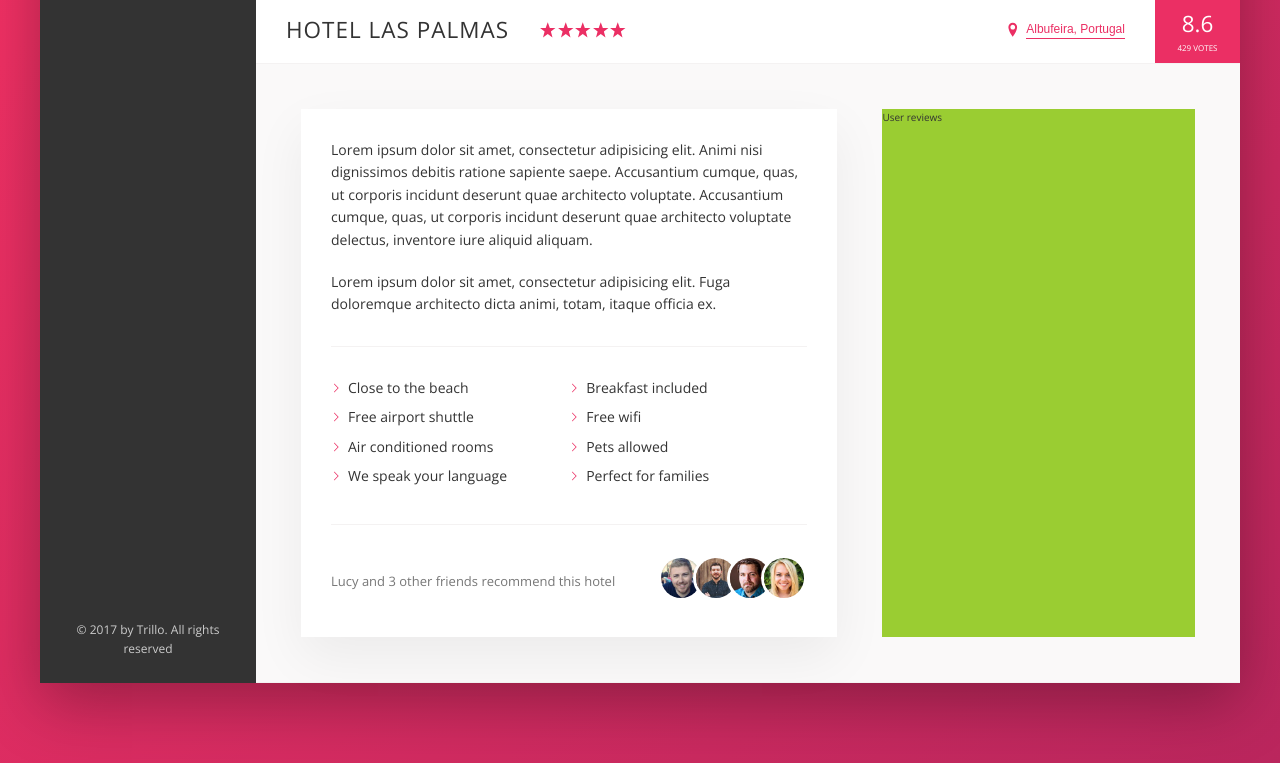
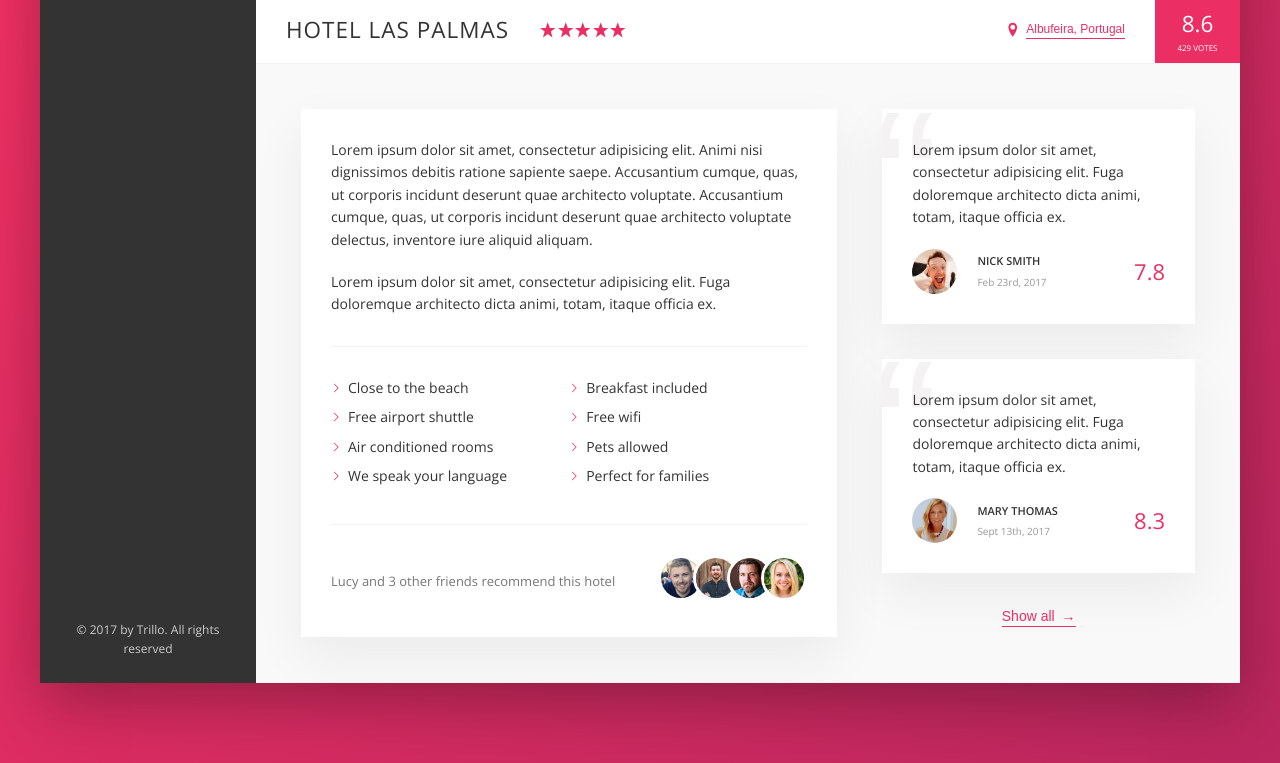
Before and after one commit to Conal84/Trillo-project, a website: page index.html in a window 1280 px wide. Shown: the part 538-1301 px from the top of the page. Drawn offline with nearby package versions, Linux system fonts and the light colour scheme.

Commit message:
Completed user review section

```diff
--- a/index.html
+++ b/index.html
@@ -196,7 +196,45 @@
                 </div>
               </div>
             </div>
-            <div class="user-reviews">User reviews</div>
+            <div class="user-reviews">
+              <figure class="review">
+                <blockquote class="review__text">
+                  Lorem ipsum dolor sit amet, consectetur adipisicing elit. Fuga
+                  doloremque architecto dicta animi, totam, itaque officia ex.
+                </blockquote>
+                <figcaption class="review__user">
+                  <img
+                    src="img/user-1.jpg"
+                    alt="User 1"
+                    class="review__photo"
+                  />
+                  <div class="review__user-box">
+                    <p class="review__user-name">Nick Smith</p>
+                    <p class="review__user-date">Feb 23rd, 2017</p>
+                  </div>
+                  <div class="review__rating">7.8</div>
+                </figcaption>
+              </figure>
+              <figure class="review">
+                <blockquote class="review__text">
+                  Lorem ipsum dolor sit amet, consectetur adipisicing elit. Fuga
+                  doloremque architecto dicta animi, totam, itaque officia ex.
+                </blockquote>
+                <figcaption class="review__user">
+                  <img
+                    src="img/user-2.jpg"
+                    alt="User 2"
+                    class="review__photo"
+                  />
+                  <div class="review__user-box">
+                    <p class="review__user-name">Mary Thomas</p>
+                    <p class="review__user-date">Sept 13th, 2017</p>
+                  </div>
+                  <div class="review__rating">8.3</div>
+                </figcaption>
+              </figure>
+              <button class="btn-inline">Show all <span>&rarr;</span></button>
+            </div>
           </div>
         </main>
       </div>
--- a/sass/_components.scss
+++ b/sass/_components.scss
@@ -255,8 +255,17 @@
   transition: all 0.2s;
   display: inline-block;
 
+  & span {
+    margin-left: 3px;
+    transition: margin-left 0.2s;
+  }
+
   &:hover {
     color: var(--color-grey-dark-1);
+
+    span {
+      margin-left: 8px;
+    }
   }
 
   &:focus {
@@ -340,3 +349,64 @@
     }
   }
 }
+
+// ----------------------Reviews
+.review {
+  background-color: #fff;
+  box-shadow: var(--shadow-light);
+  padding: 3rem;
+  margin-bottom: 3.5rem;
+  position: relative;
+  overflow: hidden;
+
+  &__text {
+    margin-bottom: 2rem;
+    z-index: 10;
+    position: relative;
+  }
+
+  &__user {
+    display: flex;
+    align-items: center;
+  }
+
+  &__photo {
+    height: 4.5rem;
+    width: 4.5rem;
+    border-radius: 50%;
+    margin-right: 2rem;
+  }
+
+  &__user-box {
+    margin-right: auto;
+  }
+
+  &__user-name {
+    font-size: 1.1rem;
+    font-weight: 600;
+    text-transform: uppercase;
+    margin-bottom: 0.4rem;
+  }
+
+  &__user-date {
+    font-size: 1rem;
+    color: var(--color-grey-dark-3);
+  }
+
+  &__rating {
+    font-size: 2.2rem;
+    color: var(--color-primary);
+  }
+
+  &::before {
+    content: '\201C';
+    position: absolute;
+    top: -2.75rem;
+    left: -1rem;
+    line-height: 1;
+    font-size: 20rem;
+    font-family: sans-serif;
+    color: var(--color-grey-light-2);
+    z-index: 1;
+  }
+}
--- a/sass/_layout.scss
+++ b/sass/_layout.scss
@@ -35,6 +35,7 @@
 }
 
 .detail {
+  font-size: 1.4rem;
   display: flex;
   padding: 4.5rem;
   background-color: var(--color-grey-light-1);
@@ -42,7 +43,6 @@
 }
 
 .description {
-  font-size: 1.4rem;
   background-color: #fff;
   box-shadow: var(--shadow-light);
   padding: 3rem;
@@ -51,6 +51,9 @@
 }
 
 .user-reviews {
-  background-color: yellowgreen;
   flex: 1;
+
+  display: flex;
+  flex-direction: column;
+  align-items: center;
 }
```
Also changed, not shown: css/style.css.
